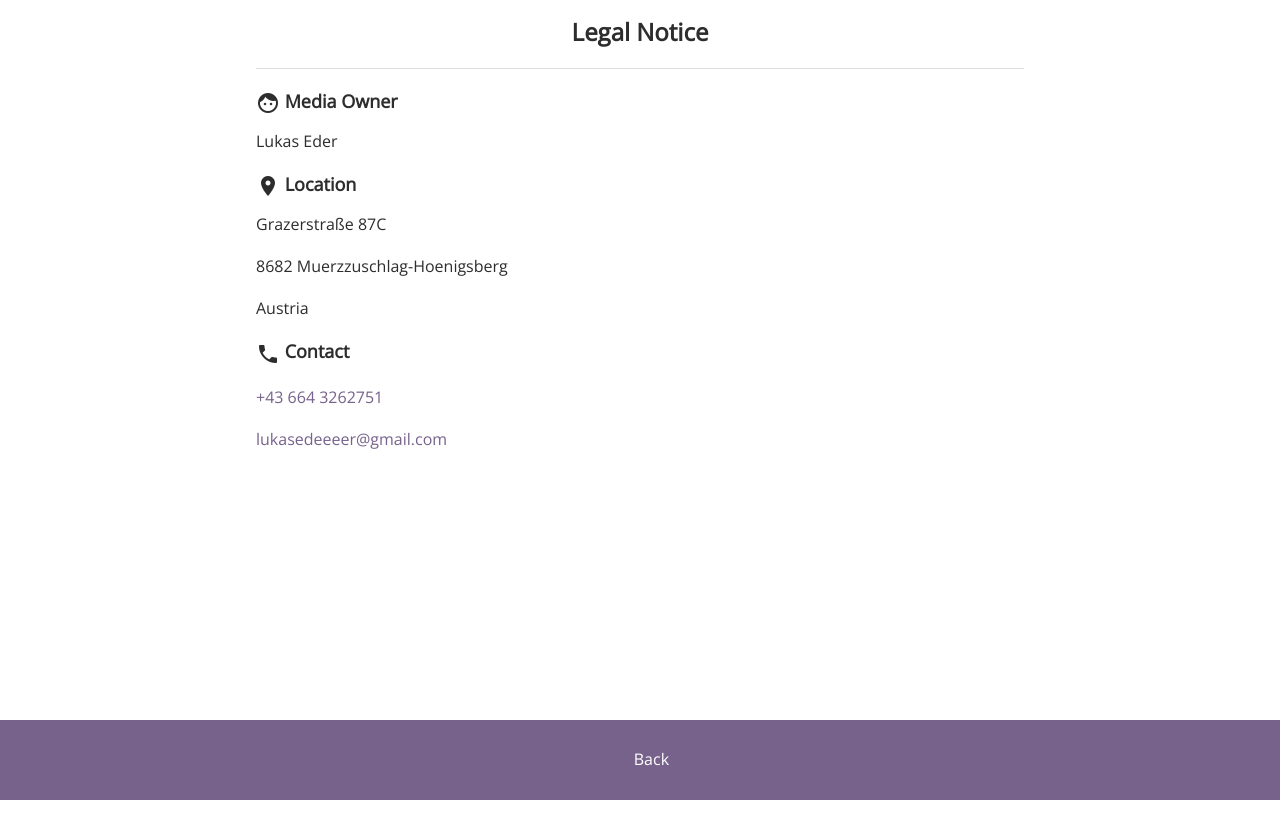
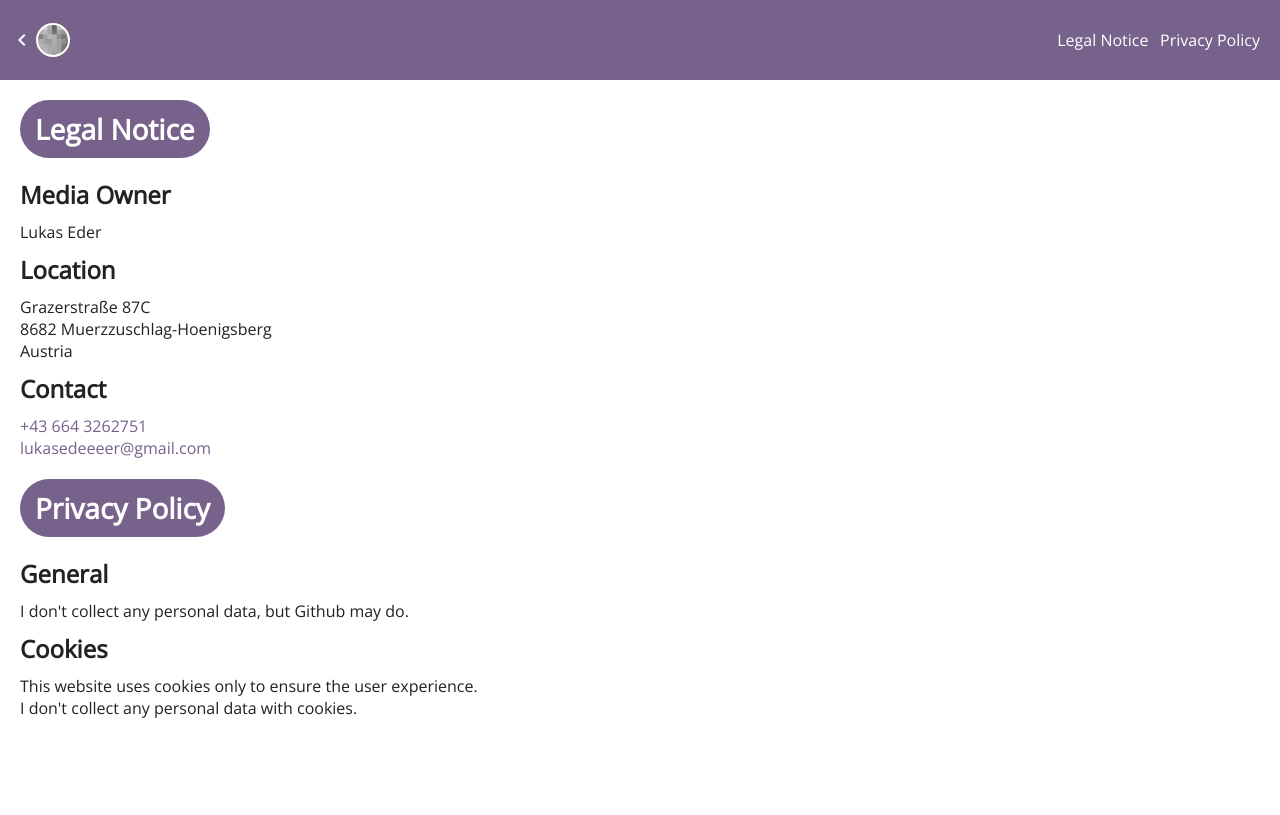
Before and after one commit to GermanKingYT/lukased.github.io, a PHP site: page /legal_notice.html in a window 1280 px wide. After the commit the page ends 718 px from the top, so only its background shows below. Run offline with PHP 8.4, Linux system fonts and the light colour scheme.

Commit message:
Biggest magical update ever!

```diff
--- /dev/null
+++ b/css/page.css
@@ -0,0 +1,136 @@
+/* </> Lukas Eder */
+
+/* General */
+
+* {
+  margin: 0;
+  padding: 0;
+}
+
+html, body {
+  width: 100%;
+  height: 100%;
+  font-size: 62.5%;
+  font-family: "Open Sans", sans-serif;
+}
+
+/* Material Icons */
+
+.material-icons {
+    vertical-align: middle !important;
+}
+
+/* Tools */
+
+.inline-list {
+    display: inline-block;
+    margin: 0;
+    padding: 0;
+    list-style-type: none;
+    text-align: center;
+}
+
+.inline-list>li {
+    display: inline;
+}
+
+.list {
+    margin: 0;
+    padding: 0;
+    list-style-type: none;
+    text-align: left;
+}
+
+/* Header */
+
+header {
+    position: relative;
+    top:0;
+    width: 100%;
+    height: 80px;
+    background: #77628C;
+}
+
+.header-left {
+    position: absolute;
+    float: left;
+    top: 50%;
+    left: 0;
+    transform: translateY(-50%);
+    margin: 0 0 0 10px;
+}
+
+.breadcrumb {
+    text-decoration: none;
+    color:#fff;
+}
+
+.avatar-small {
+    display: inline-block;
+    vertical-align: middle;
+    width: 30px;
+    height: 30px;
+    background: url('../img/avatar_breadcrumb.jpg') no-repeat center top;
+    background-size: 30px auto;
+    border: 2px solid #fff;
+    border-radius: 100%;
+}
+
+.header-right {
+    position: absolute;
+    float: right;
+    top: 50%;
+    right: 0;
+    transform: translateY(-50%);
+    padding: 0 10px 0 0;
+}
+
+.header-right>ul>li>a {
+    color:#fff;
+    text-decoration: none;
+    font-size: 1.6rem;
+    margin: 0 10px 0 0;
+}
+
+/* Main */
+
+main {
+    position: relative;
+    margin: 20px 0 0 20px;
+}
+
+section {
+    position: relative;
+    margin: 0 0 20px 0;
+}
+
+/* text */
+
+h1 {
+    display: inline-block;
+    padding: 10px 15px 10px 15px;
+    margin: 0 0 10px 0;
+    font-size: 28px;
+    font-size: 2.8rem;
+    background: #77628C;
+    color: #fff;
+    border-radius: 45px;
+}
+
+h3 {
+    font-size: 24px;
+    font-size: 2.4rem;
+    margin: 10px 0 10px 0;
+    color: #222;
+}
+
+p {
+    font-size: 16px;
+    font-size: 1.6rem;
+    color: #222;
+}
+
+a {
+    text-decoration: none;
+    color: #77628C;
+}
--- a/css/paper.css
+++ /dev/null
@@ -1,98 +0,0 @@
-/* </> Lukas Eder */
-
-* {
-  margin: 0;
-  padding: 0;
-}
-
-html, body {
-  width: 100%;
-  height: 100%;
-  font-size: 62.5%;
-  font-family: "Open Sans", sans-serif;
-}
-
-.material-icons {
-    vertical-align: middle !important;
-}
-
-main {
-  display: block;
-  width: 60%;
-  margin: 0 auto 100px auto;
-  color: #2d2d2d;
-}
-
-hr {
-  border: 0;
-  height: 1px;
-  background: #ddd;
-  margin: 0 0 20px 0;
-}
-
-h1 {
-    text-align: center;
-    font-size: 28px;
-    font-size: 2.4rem;
-    margin: 15px 0 20px 0;
-}
-
-h2 {
-    font-size: 26px;
-    font-size: 2.2rem;
-}
-h3 {
-    font-size: 24px;
-    font-size: 1.8rem;
-}
-h4 {
-    font-size: 22px;
-    font-size: 1.6rem;
-}
-h5 {
-    font-size: 16px;
-    font-size: 1.2rem;
-}
-h6 {
-    font-size: 14px;
-    font-size: 1rem;
-}
-p {
-    font-size: 16px;
-    font-size: 1.6rem;
-    margin: 15px 0 20px 0;
-}
-
-a {
-    display: inline-block;
-    text-decoration: none;
-    font-size: 16px;
-    font-size: 1.6rem;
-    color: #77628C;
-}
-
-span {
-    padding: 5px 10px;
-    background: #77628C;
-    color: #fff;
-    border-radius: 45px;
-}
-
-footer {
-  position: fixed;
-  bottom: 0;
-  width: 100%;
-  height: 80px;
-  background-color: #77628C;
-}
-
-.footer-center {
-  position: absolute;
-  top: 50%;
-  left: 50%;
-  transform: translate(-50%,-50%);
-}
-
-.footer-center>a {
-  color: #fff;
-}
--- a/index.html
+++ b/index.html
@@ -11,6 +11,7 @@
         <title>Lukas Eder</title>
 
         <meta name="description" content="Lukas Eder's internet presence!">
+        <meta name="keywords" content="lukas eder, lukas, eder, lukased.github.io, lukased, lukasedeeeer, developer, designer">
 
         <meta name="robots" content="index, follow">
         <meta name="googlebot" content="index, follow">
--- a/legal_notice.html
+++ b/legal_notice.html
@@ -1,6 +1,4 @@
 <!DOCTYPE  html>
-
-<!-- </> Lukas Eder -->
 
 <html>
     <head>
@@ -8,9 +6,10 @@
         <meta http-equiv="X-UA-Compatible" content="IE=edge">
         <meta name="viewport" content="width=device-width, initial-scale=1">
 
-        <title>Legal Notice</title>
+        <title>Legal Notice - Lukas Eder</title>
 
         <meta name="description" content="Lukas Eder's legal notice!">
+        <meta name="keywords" content="lukas eder, lukas, eder, lukased.github.io, lukased, lukasedeeeer, developer, designer">
 
         <meta name="robots" content="noindex, nofollow">
         <meta name="googlebot" content="noindex, nofollow">
@@ -21,33 +20,60 @@
 
         <link href="https://fonts.googleapis.com/icon?family=Material+Icons" rel="stylesheet">
         <link href="https://fonts.googleapis.com/icon?family=Open+Sans" rel="stylesheet">
-        <link href="css/paper.css" rel="stylesheet">
+        <link href="css/page.css" rel="stylesheet">
     </head>
 
     <body>
+        <div class="wrapper">
+            <header>
+                <div class="header-left">
+                    <a class="breadcrumb" href="index.html"><i class="material-icons">keyboard_arrow_left</i> <div class="avatar-small"></div></a>
+                </div>
+
+                <div class="header-right">
+                    <ul class="inline-list">
+                        <li><a href="#legal-notice">Legal Notice</a></li>
+                        <li><a href="#privacy-policy">Privacy Policy</a></li>
+                    </ul>
+                </div>
+            </header>
+
             <main>
-            <div class="paper">
+                <section id="legal-notice">
+                    <article>
                         <h1>Legal Notice</h1>
-                <hr>
-                <h3><i class="material-icons">face</i> Media Owner</h3>
+
+                        <h3>Media Owner</h3>
                         <p>Lukas Eder</p>
 
-                <h3><i class="material-icons">location_on</i> Location</h3>
+                        <h3>Location</h3>
                         <p>Grazerstraße 87C</p>
                         <p>8682 Muerzzuschlag-Hoenigsberg</p>
                         <p>Austria</p>
 
-                <h3><i class="material-icons">phone</i> Contact</h3>
-                <p></p>
+                        <h3>Contact</h3>
                         <p><a href="tel:+436643262751">+43 664 3262751</a></p>
                         <p><a href="mailto:lukasedeeeer@gmail.com">lukasedeeeer@gmail.com</a></p>
+                    </article>
+                </section>
+
+                <section id="privacy-policy">
+                    <article>
+                        <h1>Privacy Policy</h1>
+
+                        <h3>General</h3>
+                        <p>
+                            I don't collect any personal data, but Github may do.
+                        </p>
+
+                        <h3>Cookies</h3>
+                        <p>
+                            This website uses cookies only to ensure the user experience.<br>
+                            I don't collect any personal data with cookies.<br>
+                        </p>
+                    </article>
+                </section>
+            </main>
         </div>
-        </main>
-
-        <footer>
-            <div class="footer-center">
-            <a href="index.html"><i class="material-icons">&#xE314;</i> Back</a>
-            </div>
-        </footer>
     </body>
 </html>
```
Also changed, not shown: css/main.css (+27 -7 lines), img/avatar_breadcrumb.jpg (added). Lines whose indentation alone changed are shown as unchanged.
